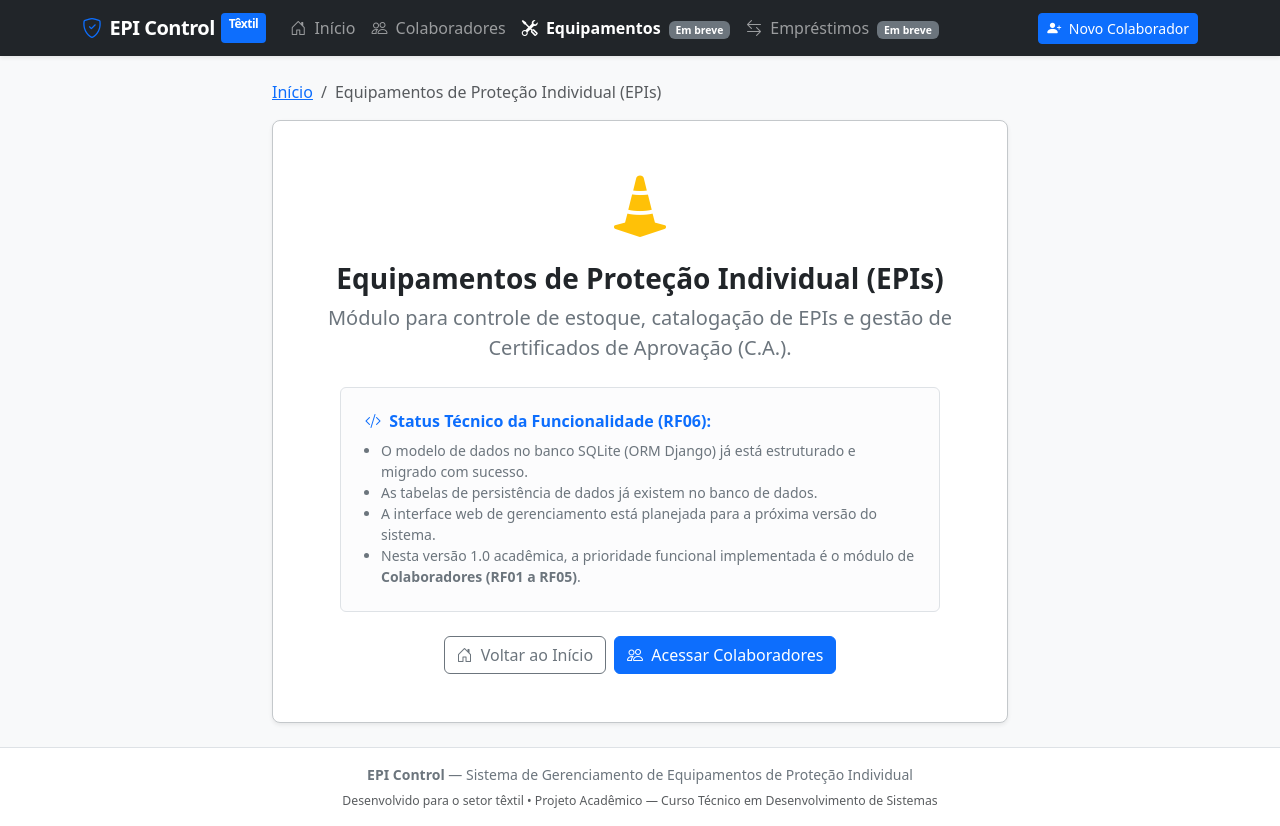
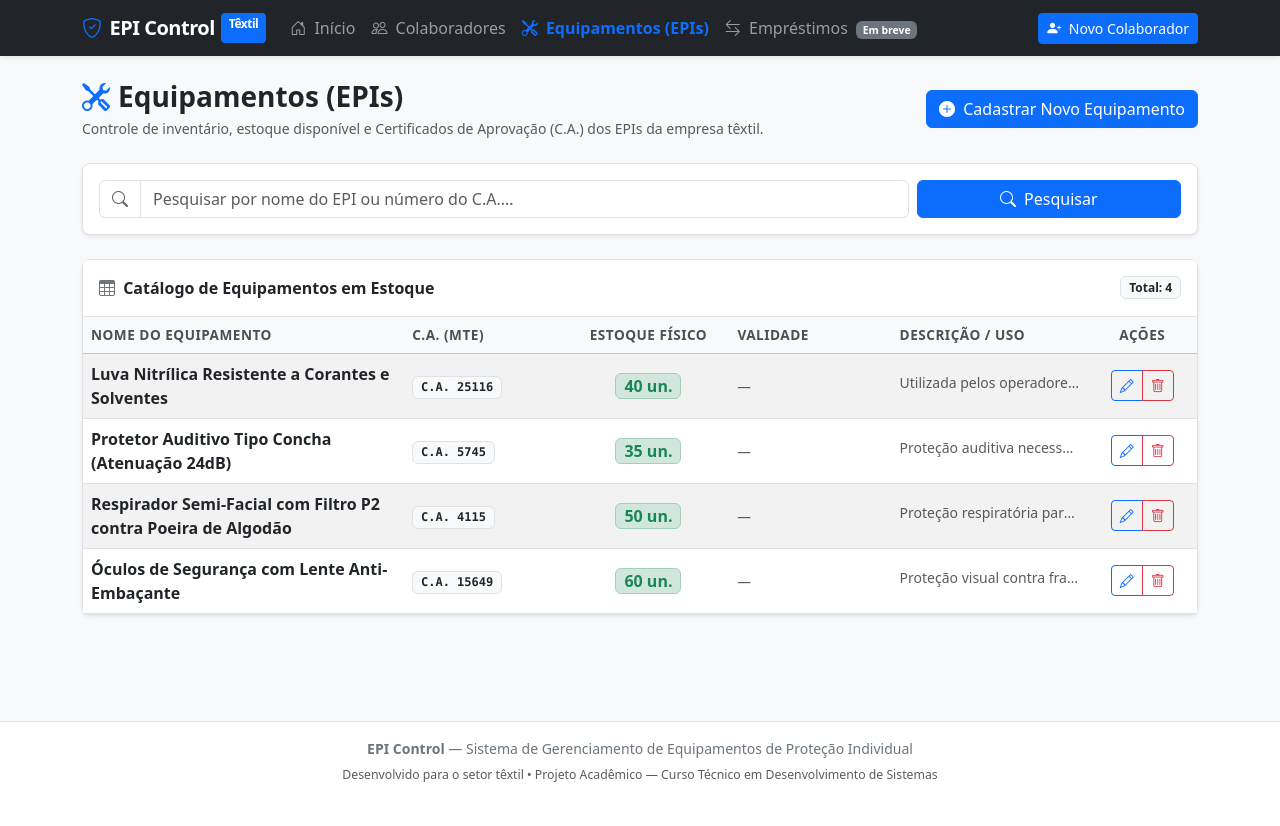
Before and after one commit to Alanes777/Epi-Control, a Django app: page /equipamentos/ in a window 1280 px wide. After the commit the page ends 782 px from the top, so only its background shows below. Run offline with Django 5.2, Linux system fonts and the light colour scheme; data comes from the database, SQL or seed files in the repository.

Commit message:
feat: Implementacao completa do modulo de Equipamentos EPIs (RF06)

```diff
--- a/core/urls.py
+++ b/core/urls.py
@@ -11,7 +11,12 @@
     path('colaboradores/<int:pk>/editar/', views.colaborador_update, name='colaborador_update'),
     path('colaboradores/<int:pk>/excluir/', views.colaborador_delete, name='colaborador_delete'),
 
-    # Módulos em desenvolvimento
-    path('equipamentos/', views.equipamentos_view, name='equipamentos'),
+    # Módulo de Equipamentos (EPIs - CRUD completo - RF06)
+    path('equipamentos/', views.epi_list, name='epi_list'),
+    path('equipamentos/novo/', views.epi_create, name='epi_create'),
+    path('equipamentos/<int:pk>/editar/', views.epi_update, name='epi_update'),
+    path('equipamentos/<int:pk>/excluir/', views.epi_delete, name='epi_delete'),
+
+    # Módulo de Empréstimos (Em desenvolvimento - RF07, RF08, RF09)
     path('emprestimos/', views.emprestimos_view, name='emprestimos'),
 ]
--- a/core/views.py
+++ b/core/views.py
@@ -3,7 +3,7 @@
 from django.views.decorators.http import require_POST
 from django.db.models import Q
 from .models import Colaborador, EPI, Emprestimo
-from .forms import ColaboradorForm
+from .forms import ColaboradorForm, EPIForm
 
 
 def home(request):
@@ -23,6 +23,10 @@
     return render(request, 'home.html', context)
 
 
+# ========================================================
+# MÓDULO DE COLABORADORES (CRUD COMPLETO - RF01 A RF05)
+# ========================================================
+
 def colaborador_list(request):
     """
     Página 3 — Pesquisa e Listagem de Colaboradores.
@@ -31,7 +35,6 @@
     termo_busca = request.GET.get('q', '').strip()
 
     if termo_busca:
-        # Pesquisa persistida no banco de dados por parte do nome
         colaboradores = Colaborador.objects.filter(nome__icontains=termo_busca)
     else:
         colaboradores = Colaborador.objects.all()
@@ -58,7 +61,6 @@
                 request,
                 f"Colaborador '{colaborador.nome}' (Matrícula: {colaborador.matricula}) cadastrado com sucesso!"
             )
-            # Permanece na página de cadastro com formulário limpo para cadastrar outro
             return redirect('colaborador_create')
         else:
             messages.error(
@@ -134,17 +136,124 @@
     return redirect('colaborador_list')
 
 
-def equipamentos_view(request):
+# ========================================================
+# MÓDULO DE EQUIPAMENTOS (EPIs - RF06)
+# ========================================================
+
+def epi_list(request):
     """
-    Módulo de Equipamentos (EPIs): página informativa indicando desenvolvimento futuro (RF06).
+    Pesquisa e Listagem de Equipamentos de Proteção Individual (RF06).
+    Permite consultar por nome ou número do C.A. no banco de dados.
     """
+    termo_busca = request.GET.get('q', '').strip()
+
+    if termo_busca:
+        epis = EPI.objects.filter(
+            Q(nome__icontains=termo_busca) |
+            Q(certificado_aprovacao__icontains=termo_busca) |
+            Q(descricao__icontains=termo_busca)
+        )
+    else:
+        epis = EPI.objects.all()
+
     context = {
-        'modulo': 'Equipamentos de Proteção Individual (EPIs)',
-        'descricao': 'Módulo para controle de estoque, catalogação de EPIs e gestão de Certificados de Aprovação (C.A.).',
-        'requisito': 'RF06',
+        'epis': epis,
+        'termo_busca': termo_busca,
+        'total_encontrados': epis.count(),
     }
-    return render(request, 'em_desenvolvimento.html', context)
+    return render(request, 'equipamentos/epi_list.html', context)
 
+
+def epi_create(request):
+    """
+    Cadastro de Equipamentos de Proteção Individual (RF06).
+    Após o cadastro, permanece na tela para agilizar múltiplos cadastros no almoxarifado.
+    """
+    if request.method == 'POST':
+        form = EPIForm(request.POST)
+        if form.is_valid():
+            epi = form.save()
+            ca = f" (C.A. {epi.certificado_aprovacao})" if epi.certificado_aprovacao else ""
+            messages.success(
+                request,
+                f"Equipamento '{epi.nome}'{ca} cadastrado com sucesso!"
+            )
+            return redirect('epi_create')
+        else:
+            messages.error(
+                request,
+                "Não foi possível cadastrar o equipamento. Verifique os campos abaixo."
+            )
+    else:
+        form = EPIForm()
+
+    context = {
+        'form': form,
+        'titulo_pagina': 'Cadastrar Novo Equipamento (EPI)',
+        'is_edicao': False,
+    }
+    return render(request, 'equipamentos/epi_form.html', context)
+
+
+def epi_update(request, pk):
+    """
+    Edição de Equipamentos de Proteção Individual (RF06).
+    """
+    epi = get_object_or_404(EPI, pk=pk)
+
+    if request.method == 'POST':
+        form = EPIForm(request.POST, instance=epi)
+        if form.is_valid():
+            form.save()
+            messages.success(
+                request,
+                f"Equipamento '{epi.nome}' atualizado com sucesso!"
+            )
+            return redirect('epi_list')
+        else:
+            messages.error(
+                request,
+                "Não foi possível salvar as alterações do equipamento. Corrija os erros destacados."
+            )
+    else:
+        form = EPIForm(instance=epi)
+
+    context = {
+        'form': form,
+        'epi': epi,
+        'titulo_pagina': f'Editar Equipamento: {epi.nome}',
+        'is_edicao': True,
+    }
+    return render(request, 'equipamentos/epi_form.html', context)
+
+
+@require_POST
+def epi_delete(request, pk):
+    """
+    Exclusão de Equipamento (EPI).
+    Protegida por requisição POST com token CSRF.
+    """
+    epi = get_object_or_404(EPI, pk=pk)
+    nome = epi.nome
+
+    try:
+        epi.delete()
+        messages.success(
+            request,
+            f"Equipamento '{nome}' foi excluído com sucesso!"
+        )
+    except Exception as e:
+        messages.error(
+            request,
+            f"Erro ao excluir o equipamento '{nome}': {str(e)}"
+        )
+
+    return redirect('epi_list')
+
+
+# ========================================================
+# MÓDULO DE EMPRÉSTIMOS (EM DESENVOLVIMENTO)
+# ========================================================
 
 def emprestimos_view(request):
     """
--- a/templates/base.html
+++ b/templates/base.html
@@ -43,9 +43,8 @@
                         </a>
                     </li>
                     <li class="nav-item">
-                        <a class="nav-link {% if request.resolver_match.url_name == 'equipamentos' %}active fw-semibold{% endif %}" href="{% url 'equipamentos' %}">
-                            <i class="bi bi-tools me-1"></i> Equipamentos
-                            <span class="badge bg-secondary ms-1" style="font-size: 0.65rem;">Em breve</span>
+                        <a class="nav-link {% if 'epi' in request.resolver_match.url_name %}active fw-semibold text-primary{% endif %}" href="{% url 'epi_list' %}">
+                            <i class="bi bi-tools me-1"></i> Equipamentos (EPIs)
                         </a>
                     </li>
                     <li class="nav-item">
--- /dev/null
+++ b/templates/equipamentos/epi_list.html
@@ -0,0 +1,218 @@
+{% extends 'base.html' %}
+
+{% block title %}EPI Control — Listagem de Equipamentos (EPIs){% endblock %}
+
+{% block content %}
+<!-- Cabeçalho da Página e Botão de Ação -->
+<div class="d-flex flex-column flex-md-row justify-content-between align-items-md-center mb-4 gap-2">
+    <div>
+        <h2 class="h3 fw-bold text-dark mb-1">
+            <i class="bi bi-tools text-primary me-2"></i>Equipamentos (EPIs)
+        </h2>
+        <p class="text-muted small mb-0">
+            Controle de inventário, estoque disponível e Certificados de Aprovação (C.A.) dos EPIs da empresa têxtil.
+        </p>
+    </div>
+    <div>
+        <a href="{% url 'epi_create' %}" class="btn btn-primary">
+            <i class="bi bi-plus-circle-fill me-1"></i> Cadastrar Novo Equipamento
+        </a>
+    </div>
+</div>
+
+<!-- Card da Barra de Pesquisa -->
+<div class="card mb-4 shadow-sm">
+    <div class="card-body p-3">
+        <form method="get" action="{% url 'epi_list' %}" class="row g-2 align-items-center">
+            <div class="col-md-9 col-sm-8">
+                <div class="input-group">
+                    <span class="input-group-text bg-white text-muted">
+                        <i class="bi bi-search"></i>
+                    </span>
+                    <input type="text"
+                           name="q"
+                           value="{{ termo_busca }}"
+                           class="form-control"
+                           placeholder="Pesquisar por nome do EPI ou número do C.A...."
+                           aria-label="Pesquisar EPI">
+                </div>
+            </div>
+            <div class="col-md-3 col-sm-4 d-flex gap-2">
+                <button type="submit" class="btn btn-primary flex-fill">
+                    <i class="bi bi-search me-1"></i> Pesquisar
+                </button>
+                {% if termo_busca %}
+                    <a href="{% url 'epi_list' %}" class="btn btn-outline-secondary" title="Limpar pesquisa e exibir todos">
+                        <i class="bi bi-x-circle me-1"></i> Limpar
+                    </a>
+                {% endif %}
+            </div>
+        </form>
+
+        {% if termo_busca %}
+            <div class="mt-2 small text-muted">
+                <i class="bi bi-funnel-fill text-primary me-1"></i>
+                Filtrando por: <strong>"{{ termo_busca }}"</strong> — Encontrado{{ total_encontrados|pluralize:"s" }} <strong>{{ total_encontrados }}</strong> equipamento{{ total_encontrados|pluralize:"s" }}.
+            </div>
+        {% endif %}
+    </div>
+</div>
+
+<!-- Tabela de Listagem -->
+<div class="card shadow-sm">
+    <div class="card-header bg-white py-3 d-flex justify-content-between align-items-center">
+        <span class="fw-bold text-dark">
+            <i class="bi bi-table me-1 text-secondary"></i> Catálogo de Equipamentos em Estoque
+        </span>
+        <span class="badge bg-light text-dark border">
+            Total: {{ epis|length }}
+        </span>
+    </div>
+
+    <div class="table-responsive">
+        {% if epis %}
+            <table class="table table-striped table-hover align-middle mb-0">
+                <thead class="table-light">
+                    <tr>
+                        <th scope="col" style="width: 30%;">Nome do Equipamento</th>
+                        <th scope="col" style="width: 15%;">C.A. (MTE)</th>
+                        <th scope="col" style="width: 15%;" class="text-center">Estoque Físico</th>
+                        <th scope="col" style="width: 15%;">Validade</th>
+                        <th scope="col" style="width: 15%;">Descrição / Uso</th>
+                        <th scope="col" style="width: 10%;" class="text-center">Ações</th>
+                    </tr>
+                </thead>
+                <tbody>
+                    {% for epi in epis %}
+                        <tr>
+                            <td>
+                                <strong class="text-dark">{{ epi.nome }}</strong>
+                            </td>
+                            <td>
+                                {% if epi.certificado_aprovacao %}
+                                    <span class="badge bg-light text-dark border font-monospace">
+                                        C.A. {{ epi.certificado_aprovacao }}
+                                    </span>
+                                {% else %}
+                                    <span class="text-muted fst-italic small">Não informado</span>
+                                {% endif %}
+                            </td>
+                            <td class="text-center">
+                                {% if epi.quantidade_estoque > 0 %}
+                                    <span class="badge bg-success-subtle text-success border border-success-subtle px-2 py-1 fs-6">
+                                        {{ epi.quantidade_estoque }} un.
+                                    </span>
+                                {% else %}
+                                    <span class="badge bg-danger-subtle text-danger border border-danger-subtle px-2 py-1">
+                                        Esgotado (0)
+                                    </span>
+                                {% endif %}
+                            </td>
+                            <td>
+                                {% if epi.validade %}
+                                    <span class="small text-secondary">
+                                        <i class="bi bi-calendar-event me-1"></i>{{ epi.validade|date:"d/m/Y" }}
+                                    </span>
+                                {% else %}
+                                    <span class="text-muted fst-italic small">—</span>
+                                {% endif %}
+                            </td>
+                            <td>
+                                {% if epi.descricao %}
+                                    <span class="small text-muted d-inline-block text-truncate" style="max-width: 180px;" title="{{ epi.descricao }}">
+                                        {{ epi.descricao }}
+                                    </span>
+                                {% else %}
+                                    <span class="text-muted fst-italic small">—</span>
+                                {% endif %}
+                            </td>
+                            <td class="text-center">
+                                <div class="btn-group btn-group-sm" role="group" aria-label="Ações do EPI">
+                                    <a href="{% url 'epi_update' epi.pk %}"
+                                       class="btn btn-outline-primary"
+                                       title="Editar equipamento {{ epi.nome }}">
+                                        <i class="bi bi-pencil"></i>
+                                    </a>
+
+                                    <button type="button"
+                                            class="btn btn-outline-danger"
+                                            data-bs-toggle="modal"
+                                            data-bs-target="#modalExcluirEpi{{ epi.pk }}"
+                                            title="Excluir equipamento {{ epi.nome }}">
+                                        <i class="bi bi-trash"></i>
+                                    </button>
+                                </div>
+
+                                <!-- Modal de Confirmação de Exclusão (Bootstrap 5) -->
+                                <div class="modal fade text-start"
+                                     id="modalExcluirEpi{{ epi.pk }}"
+                                     tabindex="-1"
+                                     aria-labelledby="modalLabelEpi{{ epi.pk }}"
+                                     aria-hidden="true">
+                                    <div class="modal-dialog modal-dialog-centered">
+                                        <div class="modal-content">
+                                            <div class="modal-header bg-danger text-white">
+                                                <h5 class="modal-title h6" id="modalLabelEpi{{ epi.pk }}">
+                                                    <i class="bi bi-exclamation-triangle-fill me-2"></i>
+                                                    Confirmar Exclusão de Equipamento
+                                                </h5>
+                                                <button type="button" class="btn-close btn-close-white" data-bs-dismiss="modal" aria-label="Fechar"></button>
+                                            </div>
+                                            <div class="modal-body p-4">
+                                                <p class="mb-2">Você tem certeza de que deseja excluir o seguinte EPI do almoxarifado?</p>
+
+                                                <div class="card bg-light border-0 p-3 mb-3">
+                                                    <div><strong>Equipamento:</strong> {{ epi.nome }}</div>
+                                                    {% if epi.certificado_aprovacao %}<div><strong>C.A.:</strong> {{ epi.certificado_aprovacao }}</div>{% endif %}
+                                                    <div><strong>Estoque Atual:</strong> {{ epi.quantidade_estoque }} unidades</div>
+                                                </div>
+
+                                                <p class="text-danger small mb-0">
+                                                    <i class="bi bi-info-circle me-1"></i> Esta operação removerá este EPI do banco de dados.
+                                                </p>
+                                            </div>
+                                            <div class="modal-footer bg-light">
+                                                <button type="button" class="btn btn-secondary" data-bs-dismiss="modal">
+                                                    <i class="bi bi-x-circle me-1"></i> Cancelar
+                                                </button>
+
+                                                <form method="post" action="{% url 'epi_delete' epi.pk %}">
+                                                    {% csrf_token %}
+                                                    <button type="submit" class="btn btn-danger">
+                                                        <i class="bi bi-trash-fill me-1"></i> Confirmar Exclusão
+                                                    </button>
+                                                </form>
+                                            </div>
+                                        </div>
+                                    </div>
+                                </div>
+                                <!-- Fim do Modal -->
+
+                            </td>
+                        </tr>
+                    {% endfor %}
+                </tbody>
+            </table>
+        {% else %}
+            <div class="p-5 text-center text-muted">
+                <i class="bi bi-tools display-4 text-secondary mb-3 d-block opacity-50"></i>
+                {% if termo_busca %}
+                    <h5 class="text-dark fw-bold">Nenhum equipamento encontrado</h5>
+                    <p class="small mb-3">
+                        Não encontramos nenhum EPI correspondente a <strong>"{{ termo_busca }}"</strong>.
+                    </p>
+                    <a href="{% url 'epi_list' %}" class="btn btn-sm btn-outline-secondary">
+                        <i class="bi bi-arrow-counterclockwise me-1"></i> Ver todos os equipamentos
+                    </a>
+                {% else %}
+                    <h5 class="text-dark fw-bold">Nenhum equipamento cadastrado ainda</h5>
+                    <p class="small mb-3">Cadastre os EPIs utilizados pelos operadores da indústria têxtil.</p>
+                    <a href="{% url 'epi_create' %}" class="btn btn-sm btn-primary">
+                        <i class="bi bi-plus-circle me-1"></i> Cadastrar primeiro EPI
+                    </a>
+                {% endif %}
+            </div>
+        {% endif %}
+    </div>
+</div>
+{% endblock %}
```
Also changed, not shown: core/forms.py (+63 -6 lines), core/tests.py (+81 -1 lines), templates/equipamentos/epi_form.html (added, +170 -0 lines), templates/home.html (+6 -6 lines).
